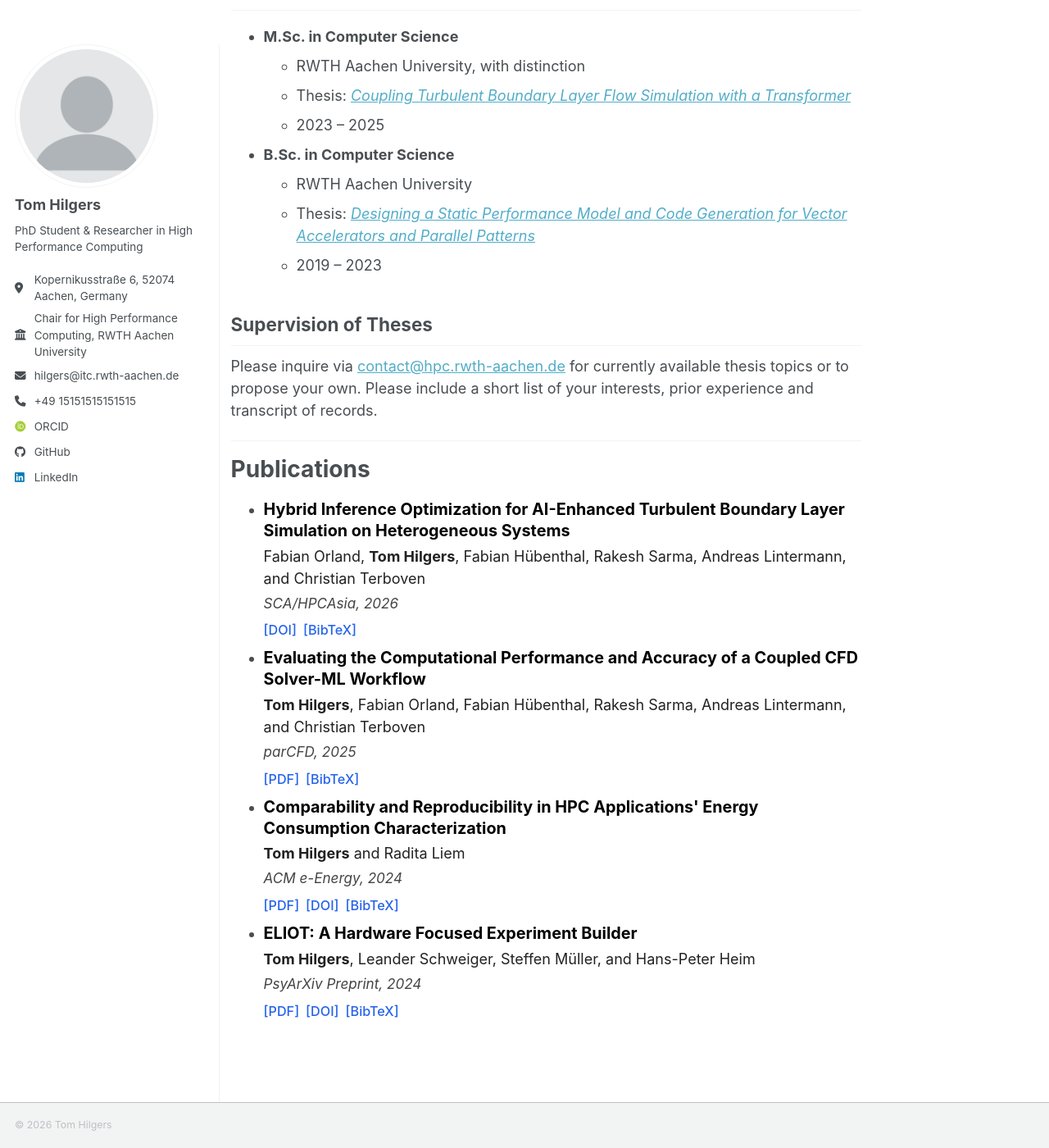
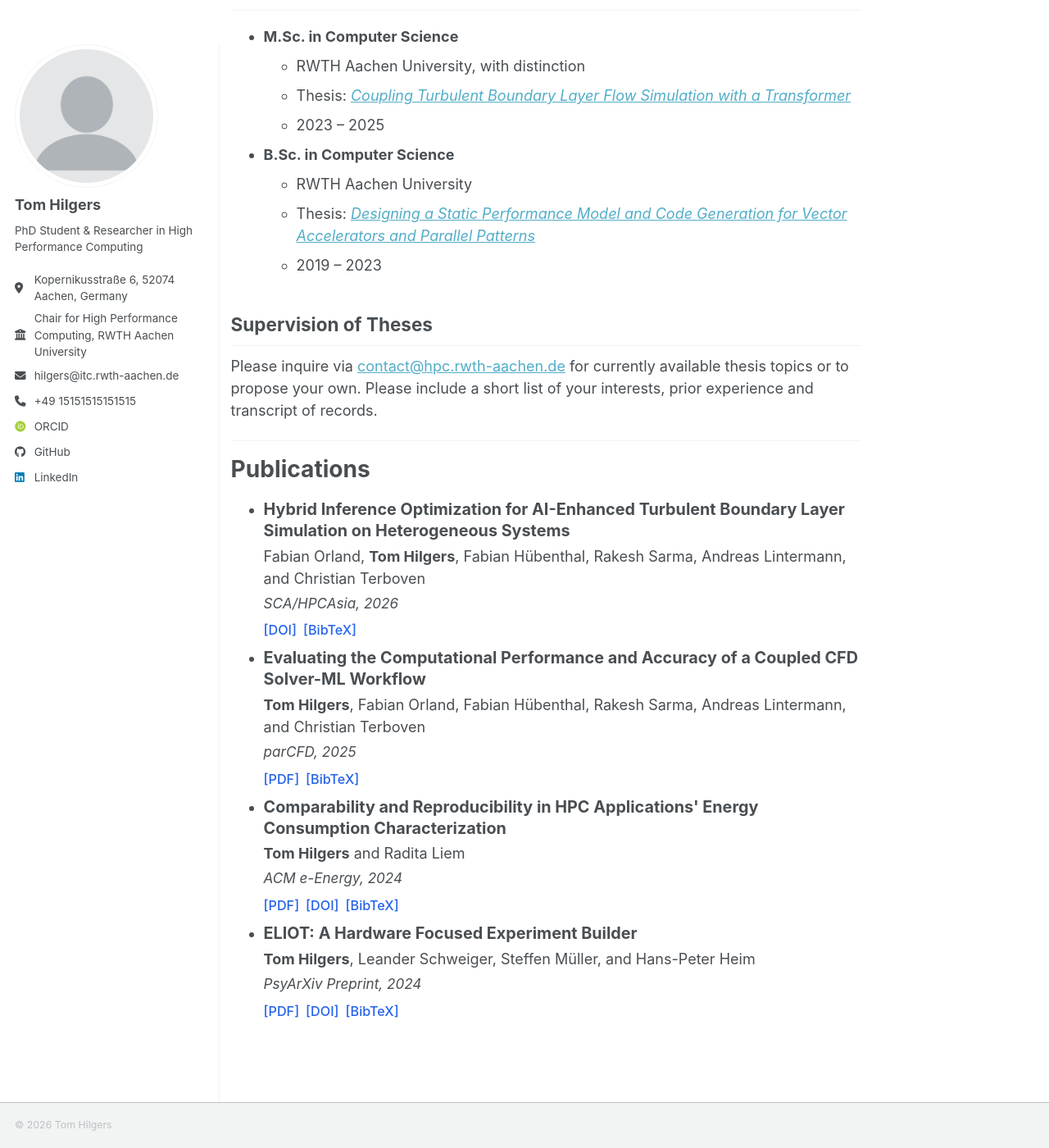
Before and after one commit to tomhilgers/tomhilgers.github.io, a Jekyll site: the page built from _pages/about.md, in a window 1280 px wide and 1400 px high, scrolled down 451 px. Shown: the whole window at 82% size. Built offline with Jekyll 4.4.1, drawn with Linux system fonts in a browser that asks for light colours; some web fonts are replaced; a script bundle is joined from its source files by our own code; library files that are not in the unit come from our copies.

Commit message:
Update main.scss

```diff
--- a/assets/css/main.scss
+++ b/assets/css/main.scss
@@ -58,14 +58,12 @@
 .publication-title{
    font-size: 1.1rem;
    font-weight:700;
-   color: #000;
    margin: 0 0 4px 0;
    line-height: 1.3;
 }
 
 .publication-authors{
    font-size: 1rem;
-   color: #222;
    margin: 0 0 4px 0;
    line-height: 1.5;
 }
@@ -73,7 +71,6 @@
 .publication-venue{
    font-size: 0.95rem;
    font-style: italic;
-   color: #444;
    margin: 0 0 8px 0;
    background: none;
    padding: 0;
```
